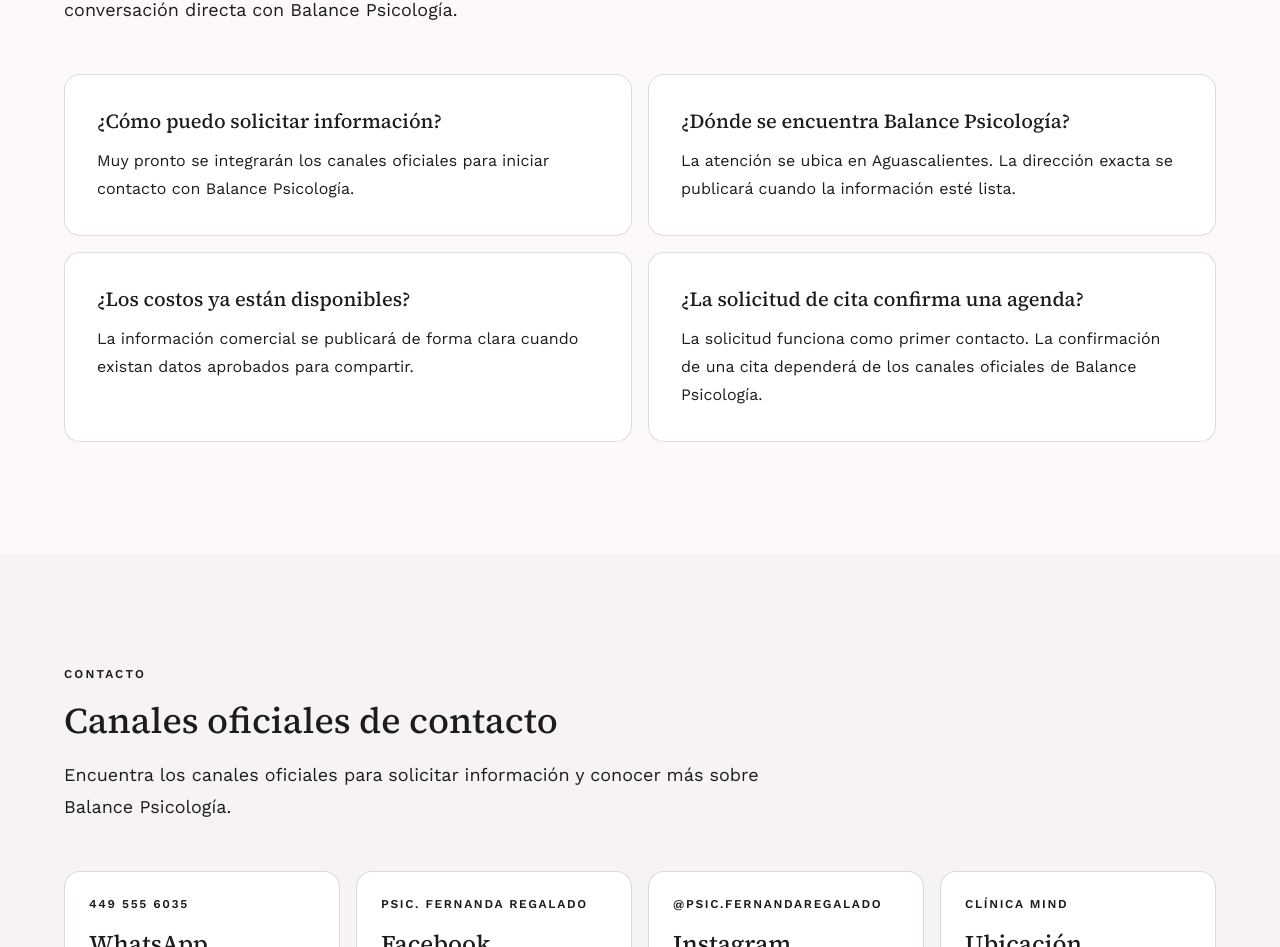
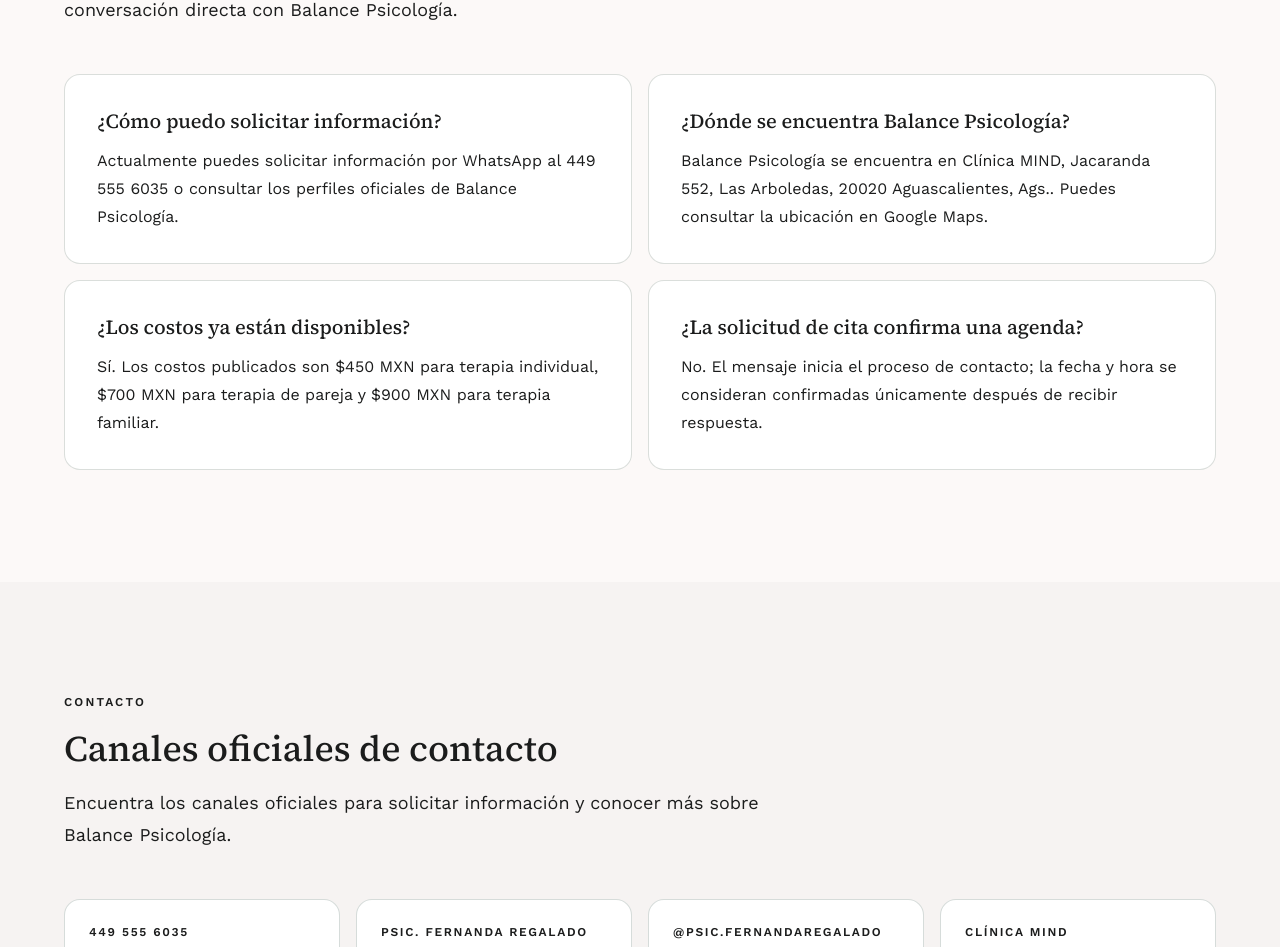
Before and after one commit to GerardoRegalado/BalancePsicologia, a Next.js app: page / in a window 1280 px wide. Shown: the part 5149-6096 px from the top of the page. Built offline with nearby package versions, Linux system fonts and the light colour scheme; no server answers.

Commit message:
phase 3.9A

```diff
--- a/content/faq.ts
+++ b/content/faq.ts
@@ -1,25 +1,38 @@
-import type { FaqItem, FaqSectionContent } from "@/types/content";
+import type { FaqItem, FaqSectionContent, PricingPlan } from "@/types/content";
+import { brandConfig } from "@/config/brand";
+import { pricingPlans } from "@/content/pricing";
+
+function getPricingPlan(id: PricingPlan["id"]) {
+  const plan = pricingPlans.find((item) => item.id === id);
+
+  if (!plan) {
+    throw new Error(`Missing pricing plan: ${id}`);
+  }
+
+  return plan;
+}
+
+const individualPlan = getPricingPlan("individual");
+const couplePlan = getPricingPlan("couple");
+const familyPlan = getPricingPlan("family");
 
 export const faqItems: FaqItem[] = [
   {
     question: "¿Cómo puedo solicitar información?",
-    answer:
-      "Muy pronto se integrarán los canales oficiales para iniciar contacto con Balance Psicología.",
+    answer: `Actualmente puedes solicitar información por WhatsApp al ${brandConfig.contact.whatsappDisplay} o consultar los perfiles oficiales de Balance Psicología.`,
   },
   {
     question: "¿Dónde se encuentra Balance Psicología?",
-    answer:
-      "La atención se ubica en Aguascalientes. La dirección exacta se publicará cuando la información esté lista.",
+    answer: `Balance Psicología se encuentra en ${brandConfig.address.clinicName}, ${brandConfig.address.display}. Puedes consultar la ubicación en Google Maps.`,
   },
   {
     question: "¿Los costos ya están disponibles?",
-    answer:
-      "La información comercial se publicará de forma clara cuando existan datos aprobados para compartir.",
+    answer: `Sí. Los costos publicados son ${individualPlan.price} para ${individualPlan.name.toLowerCase()}, ${couplePlan.price} para ${couplePlan.name.toLowerCase()} y ${familyPlan.price} para ${familyPlan.name.toLowerCase()}.`,
   },
   {
     question: "¿La solicitud de cita confirma una agenda?",
     answer:
-      "La solicitud funciona como primer contacto. La confirmación de una cita dependerá de los canales oficiales de Balance Psicología.",
+      "No. El mensaje inicia el proceso de contacto; la fecha y hora se consideran confirmadas únicamente después de recibir respuesta.",
   },
 ];
 
```
Also changed, not shown: 4 other files (tests, documents, lock files or other folders).
